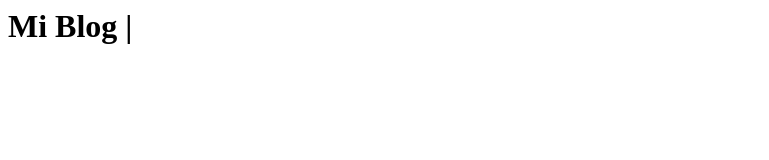
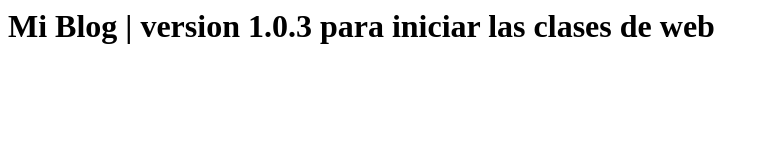
Before and after one commit to 3Fernand/proyectos_web_2022, a plain HTML site: page index.html in a window 1280 px wide. Shown: the whole page, without its empty margins (0-769 px from the left). Drawn offline with Linux system fonts and the light colour scheme.

Commit message:
se agrego el texto en el body version 1.0.3

```diff
--- a/index.html
+++ b/index.html
@@ -5,7 +5,7 @@
 	<title> se acaba de cambiar a la siguiente version i Página Web</title>
 </head>
 <body>
-	<h1>Mi Blog	|</h1>
+	<h1>Mi Blog	| version 1.0.3 para iniciar las clases de web </h1>
 
 </body>
 </html>
```
